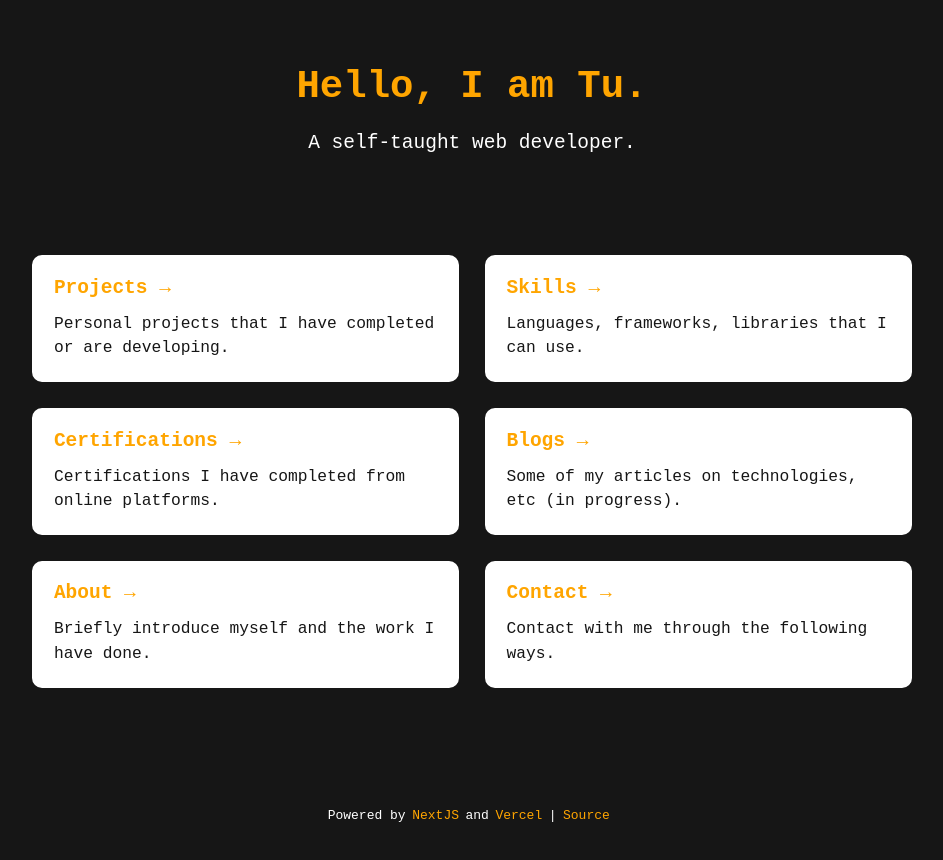
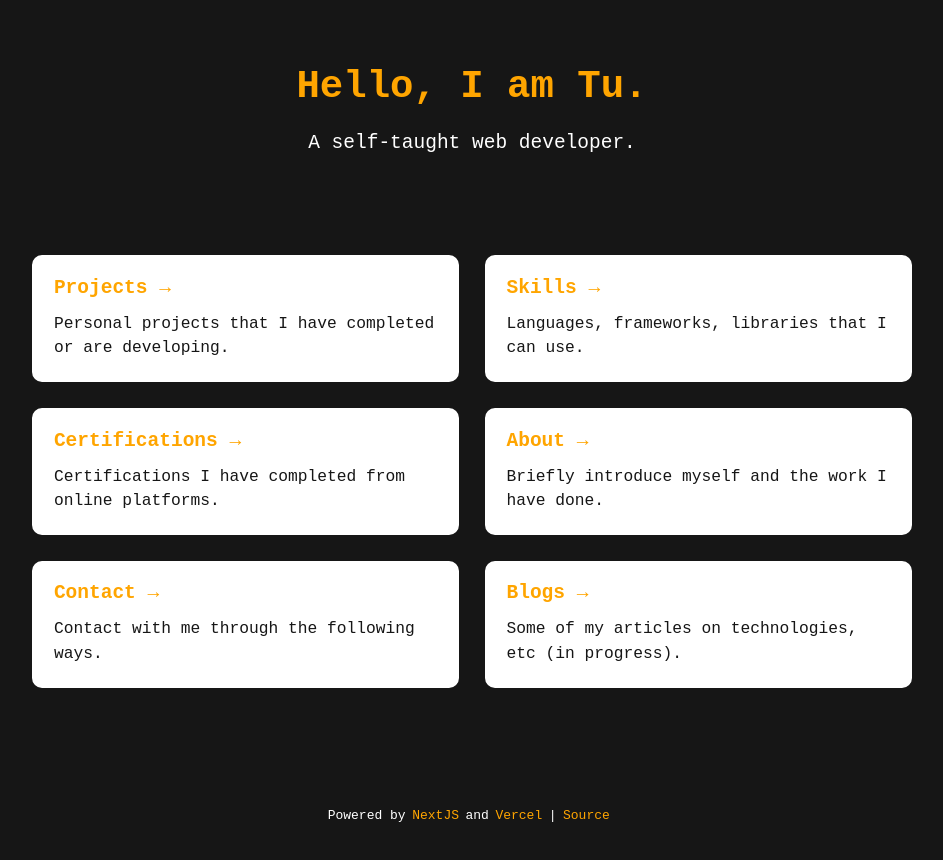
Before and after one commit to hadinhtu97/hadinhtu97, a Next.js app: page / in a window 1280 px wide. Shown: the top 860 px of the page, without its empty margins (168-1111 px from the left). Built offline with nearby package versions, Linux system fonts and the light colour scheme.

Commit message:
Feat: redirect Blogs page to Hashnote

```diff
--- a/pages/index.js
+++ b/pages/index.js
@@ -20,9 +20,9 @@ const Home = () => {
         <Article href='/projects' title='Projects' description='Personal projects that I have completed or are developing.' />
         <Article href='/skills' title='Skills' description='Languages, frameworks, libraries that I can use.' />
         <Article href='/certifications' title='Certifications' description='Certifications I have completed from online platforms.' />
-        <Article href='/blogs' title='Blogs' description='Some of my articles on technologies, etc (in progress).' />
         <Article href='/about' title='About' description='Briefly introduce myself and the work I have done.' />
         <Article href='/contact' title='Contact' description='Contact with me through the following ways.' />
+        <Article href='https://hadinhtu97.hashnode.dev/' title='Blogs' description='Some of my articles on technologies, etc (in progress).' />
       </section>
     </Container>
   )
```
